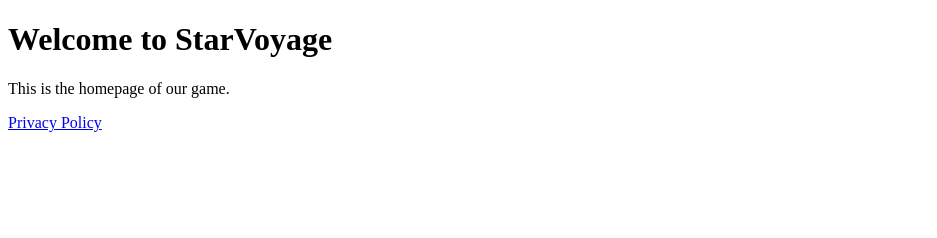
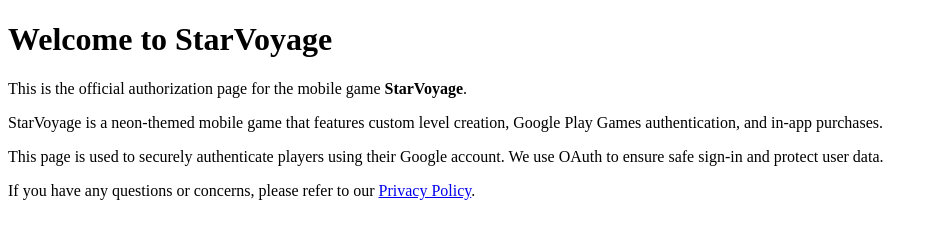
Before and after one commit to ShadeflareStudios/shadeflarestudios.github.io, a plain HTML site: page index.html in a window 1280 px wide. Shown: the whole page, without its empty margins (0-937 px from the left). Drawn offline with Linux system fonts and the light colour scheme.

Commit message:
Update index.html

```diff
--- a/index.html
+++ b/index.html
@@ -1,12 +1,14 @@
 <!DOCTYPE html>
-<html lang="en">
+<html>
 <head>
   <meta charset="UTF-8">
-  <title>StarVoyage - Homepage</title>
+  <title>StarVoyage - Official Auth Portal</title>
 </head>
 <body>
   <h1>Welcome to StarVoyage</h1>
-  <p>This is the homepage of our game.</p>
-  <a href="privacy.html">Privacy Policy</a>
+  <p>This is the official authorization page for the mobile game <strong>StarVoyage</strong>.</p>
+  <p>StarVoyage is a neon-themed mobile game that features custom level creation, Google Play Games authentication, and in-app purchases.</p>
+  <p>This page is used to securely authenticate players using their Google account. We use OAuth to ensure safe sign-in and protect user data.</p>
+  <p>If you have any questions or concerns, please refer to our <a href="privacy.html">Privacy Policy</a>.</p>
 </body>
 </html>
```
